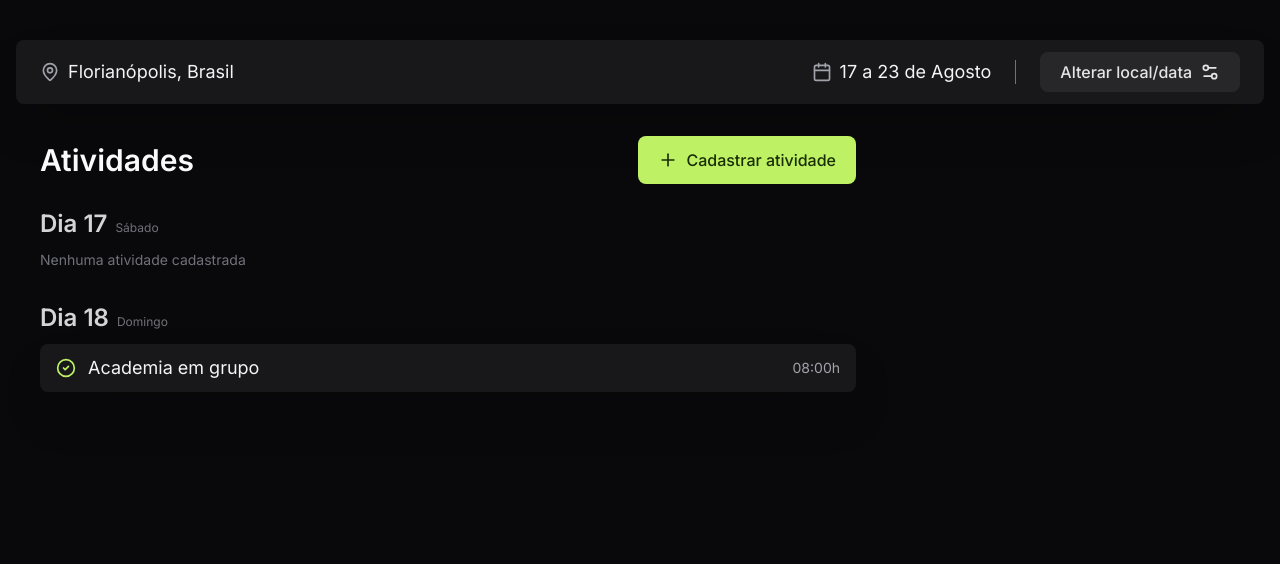
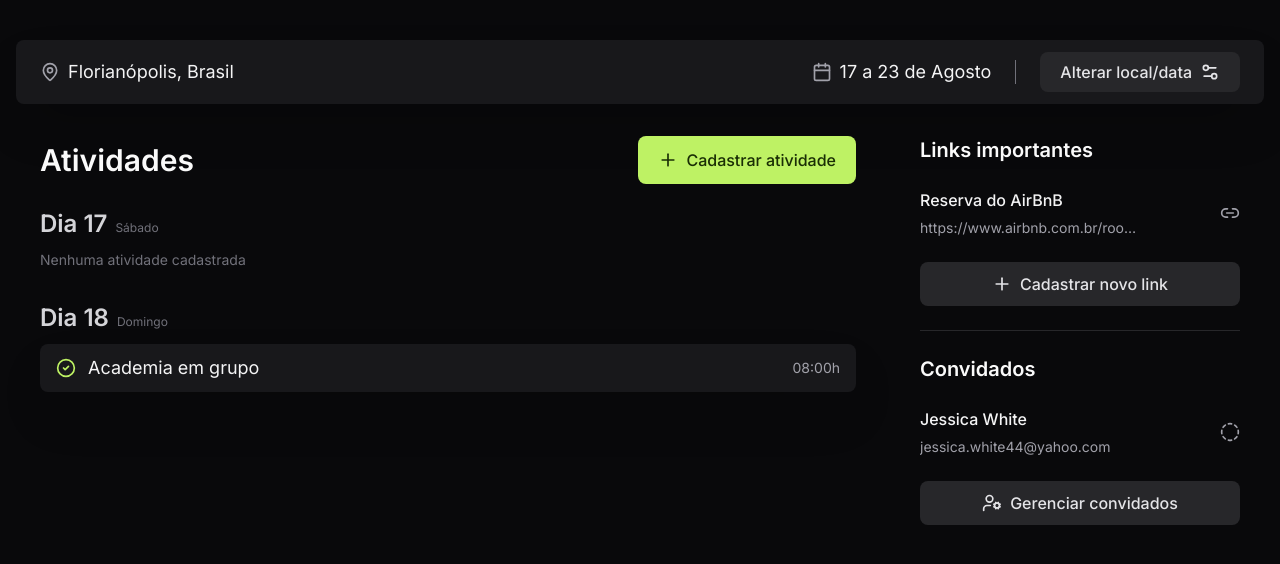
Before and after one commit to IsaaczZj/trip-planner-front-end, a React (Vite) app: page /trips/1 in a window 1280 px wide. Shown: the top 564 px of the page. Built offline with nearby package versions, Linux system fonts and the light colour scheme.

Commit message:
feat:trip details page

```diff
--- a/src/pages/TripDetails.tsx
+++ b/src/pages/TripDetails.tsx
@@ -1,4 +1,13 @@
-import { Calendar, CircleCheck, MapPin, Plus, Settings2 } from "lucide-react";
+import {
+  Calendar,
+  CircleCheck,
+  CircleDashed,
+  Link2,
+  MapPin,
+  Plus,
+  Settings2,
+  UserCog,
+} from "lucide-react";
 
 export function TripDetails() {
   return (
@@ -66,7 +75,55 @@ export function TripDetails() {
             </div>
           </div>
         </div>
-        <div className="w-80"></div>
+        <div className="w-80 space-y-6">
+          <div className="space-y-6 ">
+            <h3 className="font-semibold text-xl">Links importantes</h3>
+            <div className="space-y-5">
+              <div className="flex items-center justify-between gap-4">
+                <div className="space-y-1.5 max-w-[220px]">
+                  <span className="text-zinc-100 font-medium block">
+                    Reserva do AirBnB
+                  </span>
+                  <a
+                    href="#"
+                    className="text-zinc-400 block text-sm truncate hover:text-zinc-200"
+                  >
+                    https://www.airbnb.com.br/rooms/104700011
+                  </a>
+                </div>
+                <Link2 className="text-zinc-400 size-5 shrink-0" />
+              </div>
+            </div>
+
+            <button className="bg-zinc-800 text-zinc-200 rounded-lg px-5 h-11 font-medium flex items-center justify-center gap-2 hover:opacity-75 cursor-pointer w-full">
+              <Plus className="size-5" />
+              Cadastrar novo link
+            </button>
+          </div>
+          <div className="w-full h-px bg-zinc-800 my-6"></div>
+
+          <div className="space-y-6 ">
+            <h3 className="font-semibold text-xl">Convidados</h3>
+            <div className="space-y-5">
+              <div className="flex items-center justify-between gap-4">
+                <div className="space-y-1.5 max-w-[220px]">
+                  <span className="text-zinc-100 font-medium block">
+                    Jessica White
+                  </span>
+                  <span className="text-zinc-400 block text-sm truncate ">
+                    jessica.white44@yahoo.com
+                  </span>
+                </div>
+                <CircleDashed className="text-zinc-400 size-5 shrink-0" />
+              </div>
+            </div>
+
+            <button className="bg-zinc-800 text-zinc-200 rounded-lg px-5 h-11 font-medium flex items-center justify-center gap-2 hover:opacity-75 cursor-pointer w-full">
+              <UserCog className="size-5" />
+              Gerenciar convidados
+            </button>
+          </div>
+        </div>
       </main>
     </div>
   );
```
